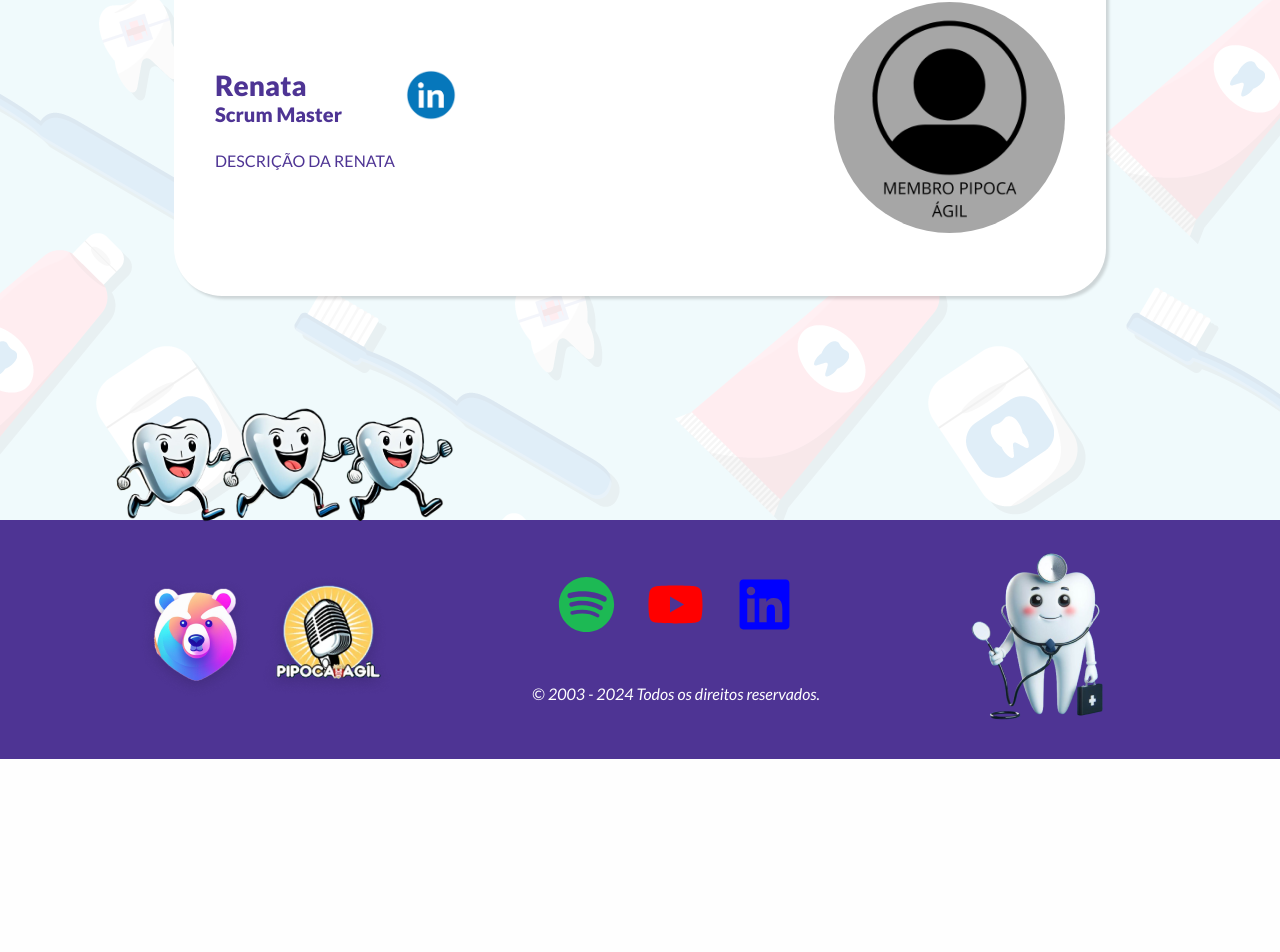
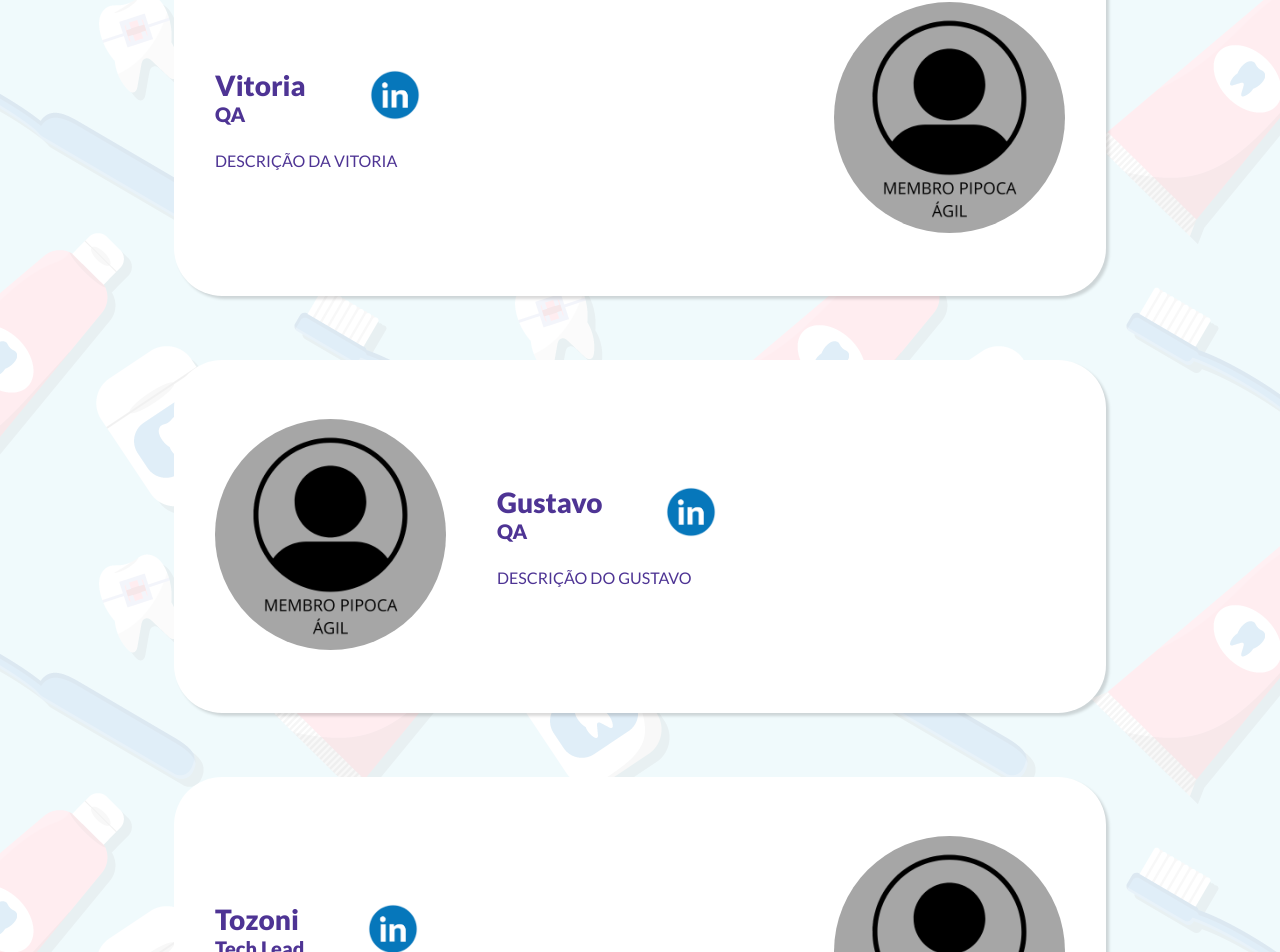
Before and after one commit to squadroxo/squad-roxo-pastel, a React (Vite) app: page / in a window 1280 px wide. Shown: the part 6890-7842 px from the top of the page. Before the commit the page ends 7649 px from the top, so only its background shows below. Built offline with nearby package versions, Linux system fonts and the light colour scheme.

Commit message:
membros faltantes

```diff
--- a/src/components/SquadSection/infos.ts
+++ b/src/components/SquadSection/infos.ts
@@ -84,13 +84,31 @@ const data = [
   },
   {
     id: uuidv4(),
-    nomeMembro: "Renata",
-    funcao: "Scrum Master",
+    nomeMembro: "Vitoria",
+    funcao: "QA",
     linkLinkedin: "#",
     foto: "devs/user.png",
-    sobreMembro: "DESCRIÇÃO DA RENATA",
+    sobreMembro: "DESCRIÇÃO DA VITORIA",
     primario: false
-  }
+  },
+  {
+    id: uuidv4(),
+    nomeMembro: "Gustavo",
+    funcao: "QA",
+    linkLinkedin: "#",
+    foto: "devs/user.png",
+    sobreMembro: "DESCRIÇÃO DO GUSTAVO",
+    primario: true
+  },
+  {
+    id: uuidv4(),
+    nomeMembro: "Tozoni",
+    funcao: "Tech Lead",
+    linkLinkedin: "#",
+    foto: "devs/user.png",
+    sobreMembro: "DESCRIÇÃO DO TOZONI",
+    primario: false
+  },
 ];
 
 export default data;
```
